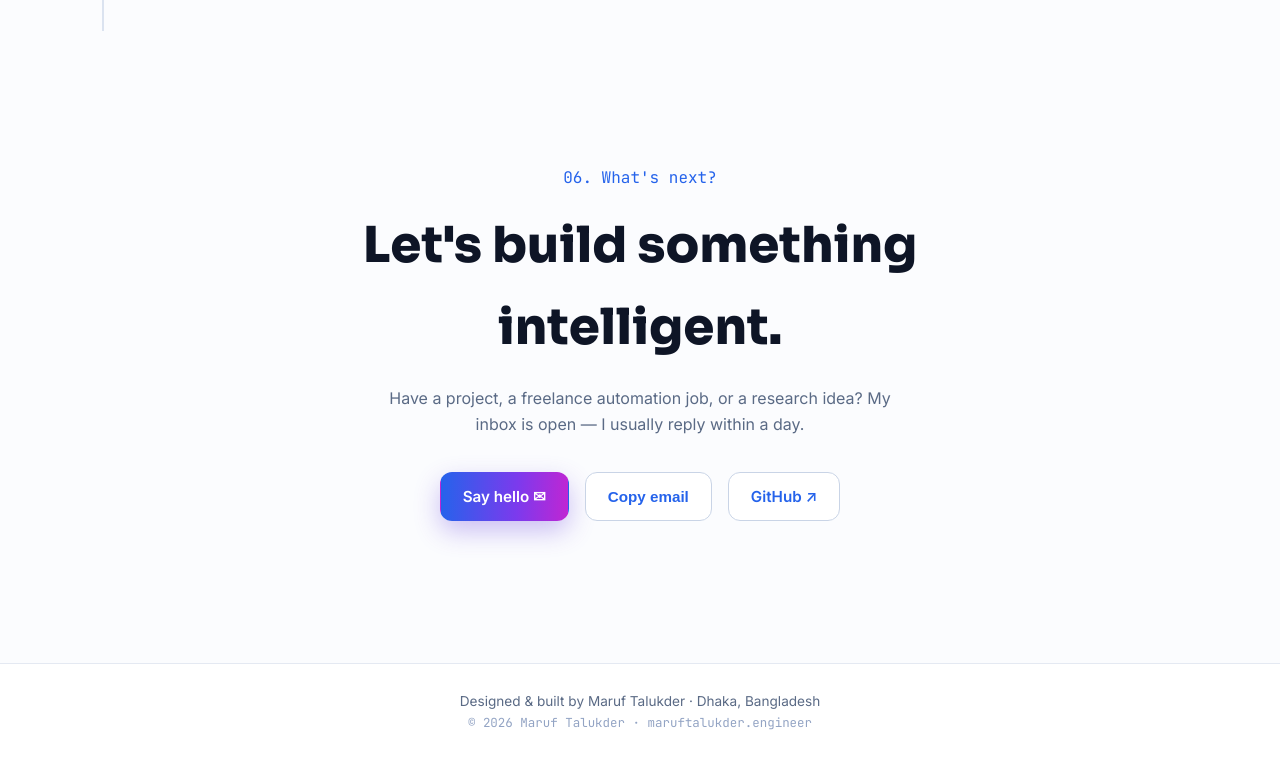
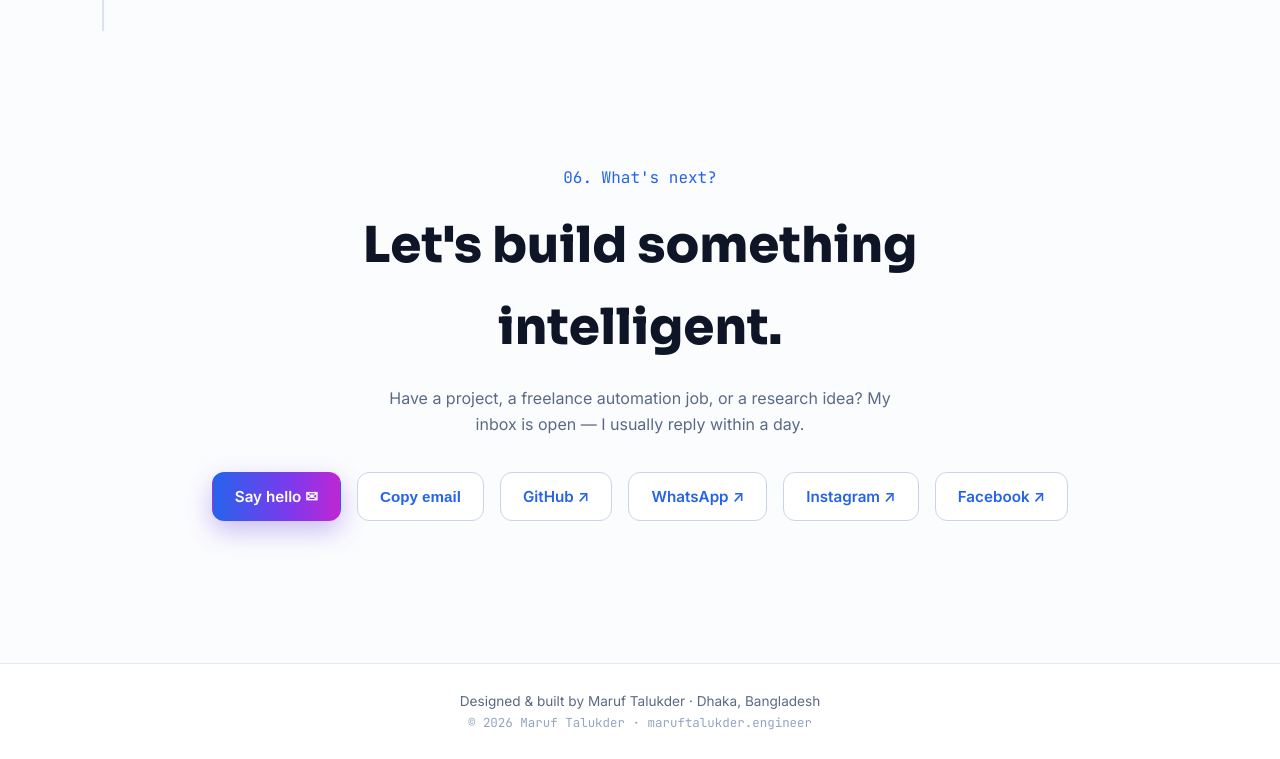
Before and after one commit to maruftalukder1/maruftalukder1.github.io, a plain HTML site: page index.html in a window 1280 px wide. Shown: the part 4933-5692 px from the top of the page. Drawn offline with Linux system fonts and the light colour scheme.

Commit message:
Add WhatsApp, Instagram and Facebook links to contact section

```diff
--- a/index.html
+++ b/index.html
@@ -507,6 +507,9 @@ header .nav-links a .no{color:#1d4ed8}
         <a class="btn btn-grad" href="mailto:talukder_41250202809@nub.ac.bd">Say hello ✉</a>
         <button class="btn btn-ghost" id="copyEmail" type="button">Copy email</button>
         <a class="btn btn-ghost" href="https://github.com/maruftalukder1" target="_blank" rel="noopener">GitHub ↗</a>
+      <a class="btn btn-ghost" href="https://wa.me/8801644317165" target="_blank" rel="noopener">WhatsApp ↗</a>
+      <a class="btn btn-ghost" href="https://www.instagram.com/iammaruf_/" target="_blank" rel="noopener">Instagram ↗</a>
+      <a class="btn btn-ghost" href="https://www.facebook.com/share/18ZNBdvXUr/" target="_blank" rel="noopener">Facebook ↗</a>
       </div>
       <div class="copy-note" id="copyNote" role="status" aria-live="polite"></div>
     </div>
```
